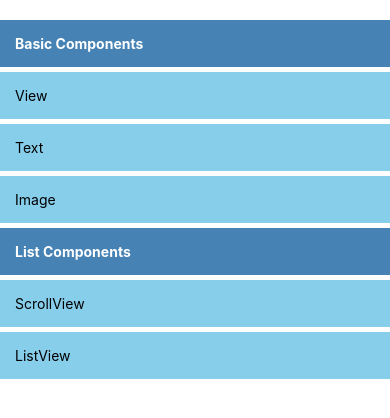
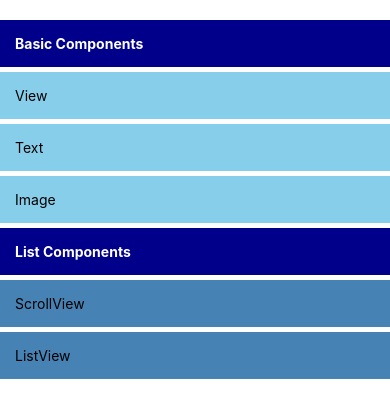
Before and after one commit to khriztianmoreno/react-native-guide, a React Native app: screen / in a window 390 px wide. Shown: the top 418 px of the page. Built offline with nearby package versions, Linux system fonts and the light colour scheme.

Commit message:
Example core component SectionList - Heterogenous row

```diff
--- a/App.js
+++ b/App.js
@@ -9,7 +9,14 @@ const sections = [
       {id: 0, text: 'View'},
       {id: 1, text: 'Text'},
       {id: 2, text: 'Image'},
-    ]
+    ],
+    renderItem: ({item}) => {
+      return (
+        <Text style={styles.row}>
+          {item.text}
+        </Text>
+      )
+    }
   },
   {
     id: 1,
@@ -17,21 +24,20 @@ const sections = [
     data: [
       {id: 3, text: 'ScrollView'},
       {id: 4, text: 'ListView'},
-    ]
+    ],
+    renderItem: ({item}) => {
+      return (
+        <Text style={styles.rowDark}>
+          {item.text}
+        </Text>
+      )
+    }
   }
 ]
 
 const extractKey = ({id}) => id.toString()
 
 export default class App extends Component {
-
-  renderItem = ({item}) => {
-    return (
-      <Text style={styles.row}>
-        {item.text}
-      </Text>
-    )
-  }
 
   renderSectionHeader = ({section}) => {
     return (
@@ -46,7 +52,6 @@ export default class App extends Component {
       <SectionList
         style={styles.container}
         sections={sections}
-        renderItem={this.renderItem}
         renderSectionHeader={this.renderSectionHeader}
         keyExtractor={extractKey}
       />
@@ -64,10 +69,15 @@ const styles = StyleSheet.create({
     marginBottom: 5,
     backgroundColor: 'skyblue',
   },
+  rowDark: {
+    padding: 15,
+    marginBottom: 5,
+    backgroundColor: 'steelblue',
+  },
   header: {
     padding: 15,
     marginBottom: 5,
-    backgroundColor: 'steelblue',
+    backgroundColor: 'darkblue',
     color: 'white',
     fontWeight: 'bold',
   },
```
Also changed, not shown: 1 other file (tests, documents, lock files or other folders).
